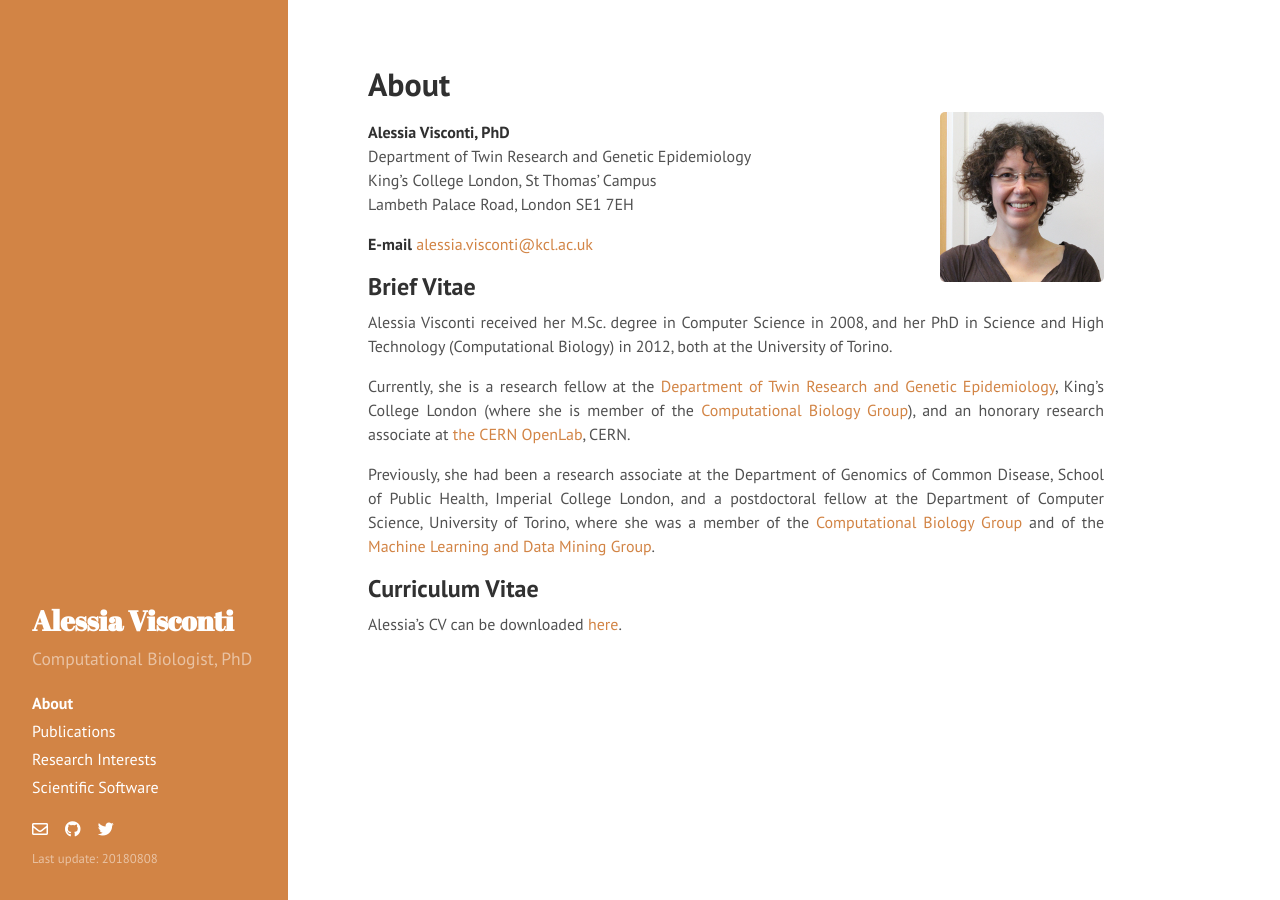
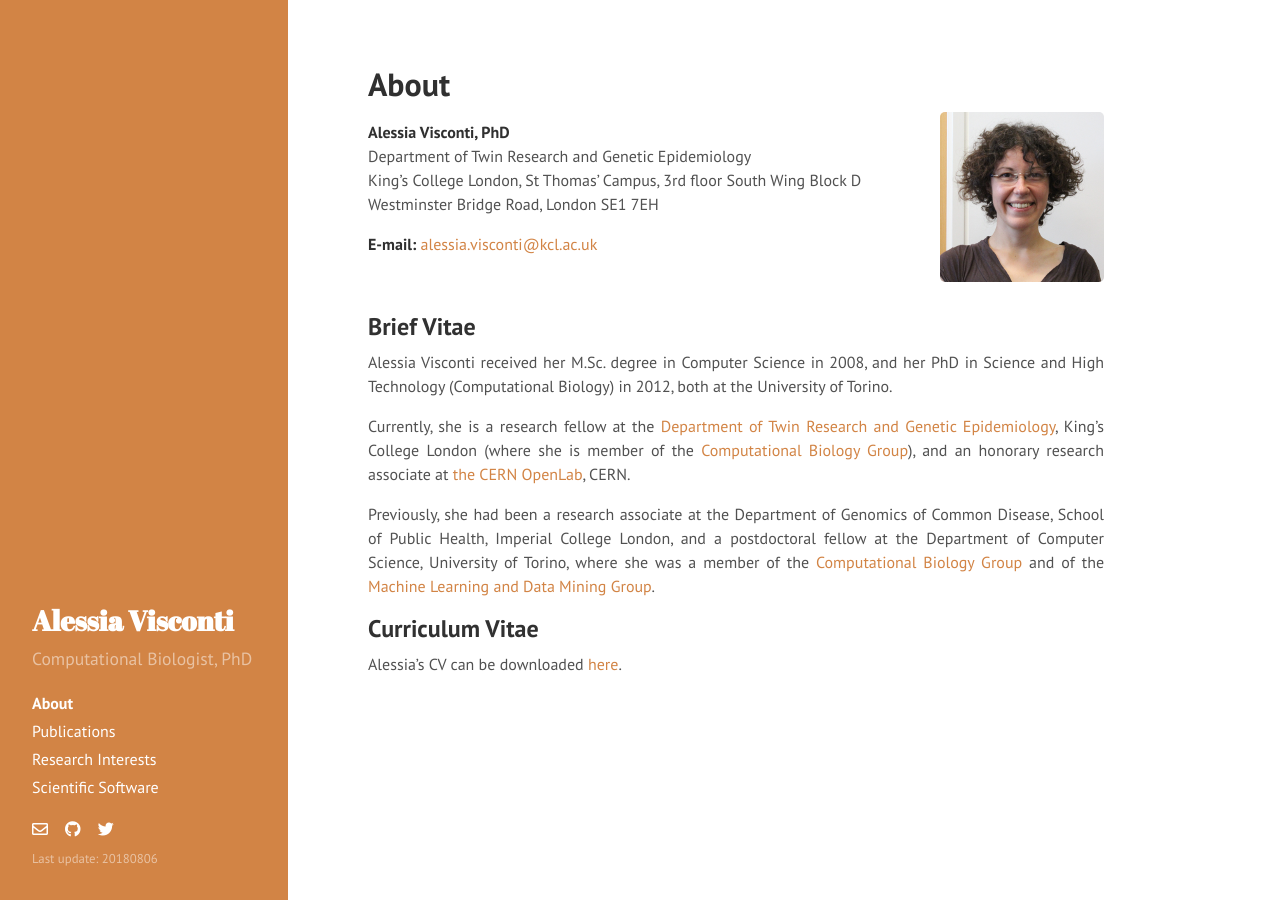
Before and after one commit to alesssia/alesssia.github.io, a Jekyll site: the page built from index.md, in a window 1280 px wide. Built offline with Jekyll 4.4.1, drawn with Linux system fonts in a browser that asks for light colours; nearby versions of some CDN libraries; a style sheet for code colours, icons or effects is not loaded.

Commit message:
Updated address

```diff
--- a/_config.yml
+++ b/_config.yml
@@ -11,7 +11,7 @@ tagline:          ''
 description:      'Computational Biologist, PhD'
 url:              http://alesssia.github.io/
 baseurl:          /
-lastmod:    '20180808'
+lastmod:    '20180806'
 
 author:
   name:      'Alessia Visconti'
--- a/index.md
+++ b/index.md
@@ -7,11 +7,12 @@ title: About
 
 **Alessia Visconti, PhD** \\
 Department of Twin Research and Genetic Epidemiology \\
-King’s College London, St Thomas’ Campus \\
-Lambeth Palace Road, London SE1 7EH
+King’s College London, St Thomas’ Campus, 3rd floor South Wing Block D \\
+Westminster Bridge Road, London SE1 7EH
 
-**E-mail** [alessia.visconti@kcl.ac.uk](mailto:alessia.visconti@kcl.ac.uk)
+**E-mail:** [alessia.visconti@kcl.ac.uk](mailto:alessia.visconti@kcl.ac.uk)
 
+<br>
 
 ## Brief Vitae
 
```
